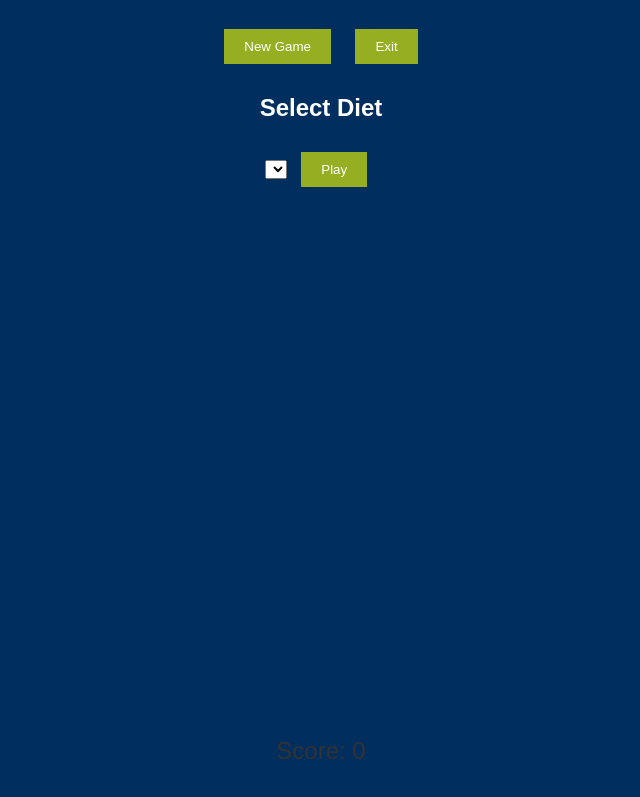
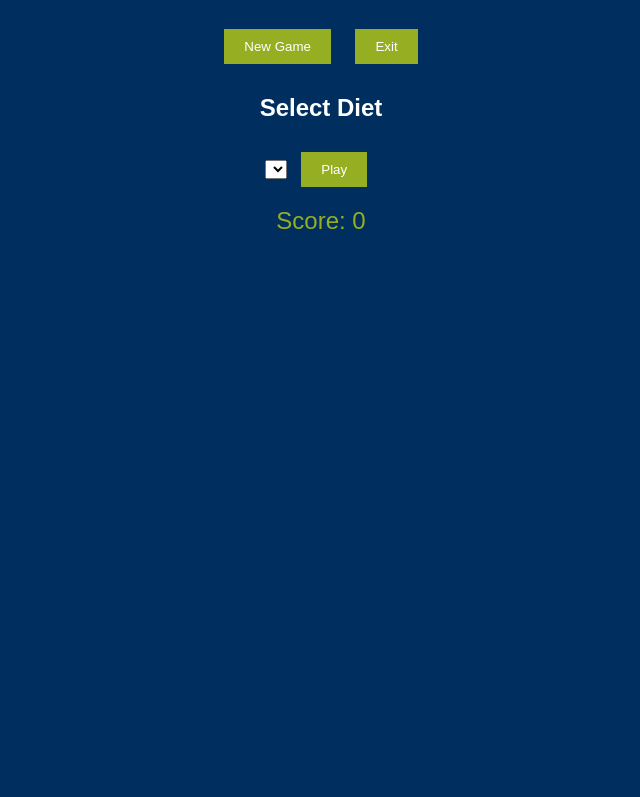
Before and after one commit to PietroGalizia/Serpendeleev-Chimica3330, a plain HTML site: page index.html in a window 1280 px wide. Shown: the part 61-858 px from the top of the page, without its empty margins (319-959 px from the left). After the commit the page ends 834 px from the top, so only its background shows below. Drawn offline with Linux system fonts and the light colour scheme.

Commit message:
Update index.html

```diff
--- a/index.html
+++ b/index.html
@@ -20,6 +20,11 @@
             height: 520px;
             margin: auto;
         }
+        #scoreBoard {
+            font-size: 24px;
+            color: #96AE21;
+            padding: 10px;
+        }
         .button {
             margin: 10px;
             padding: 10px 20px;
@@ -41,10 +46,9 @@
         <select id="dietDropdown"></select>
         <button class="button" onclick="startNewGame()">Play</button>
     </div>
+    <div id="scoreBoard">Score: 0</div>
     <canvas id="gameCanvas"></canvas>
 
     <script src="JED.js"></script>
-    <div id="scoreBoard" style="font-size: 24px; color: #333; padding: 20px;">Score: 0</div>
-    <canvas id="gameCanvas"></canvas>
 </body>
 </html>
```
